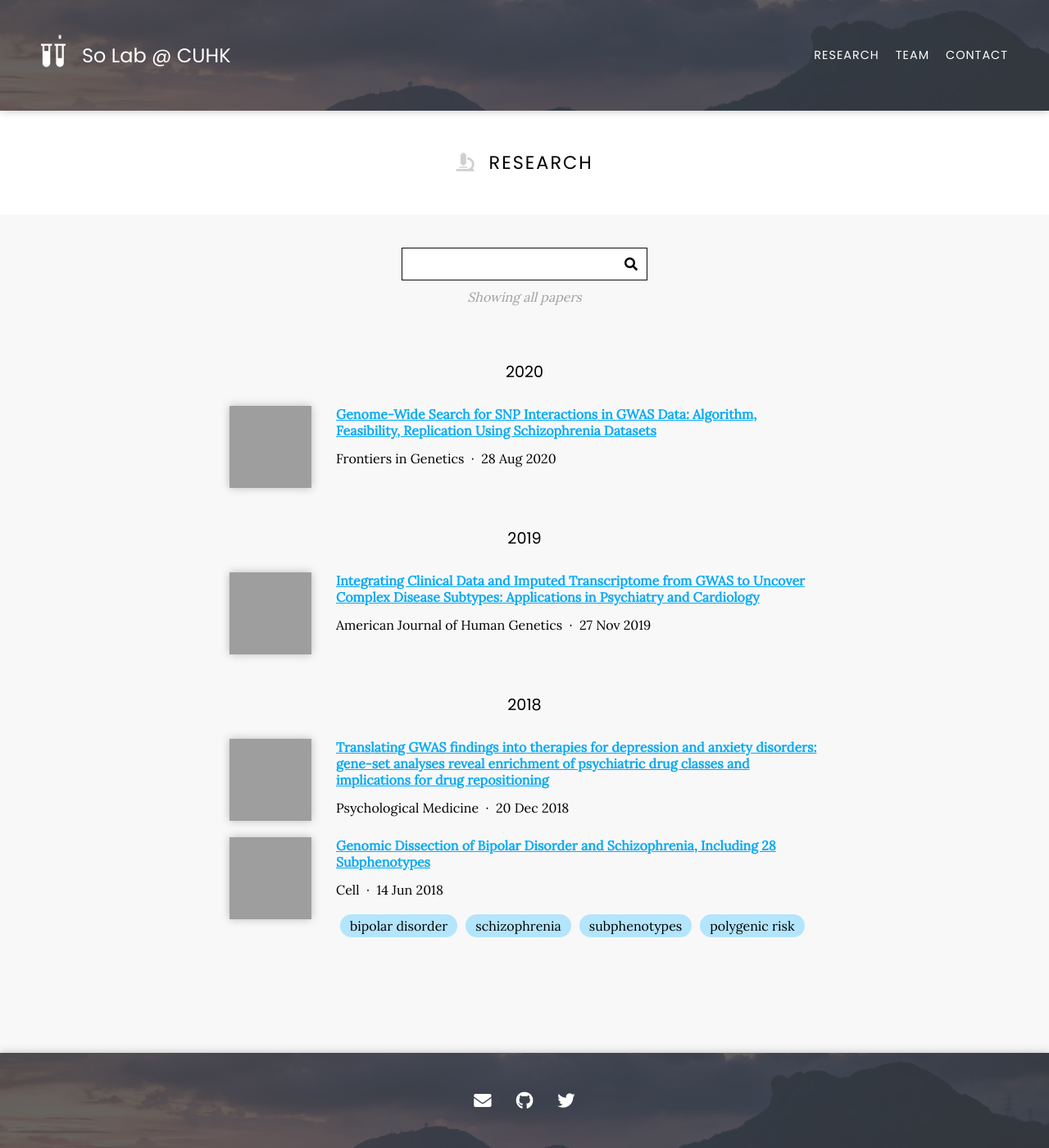
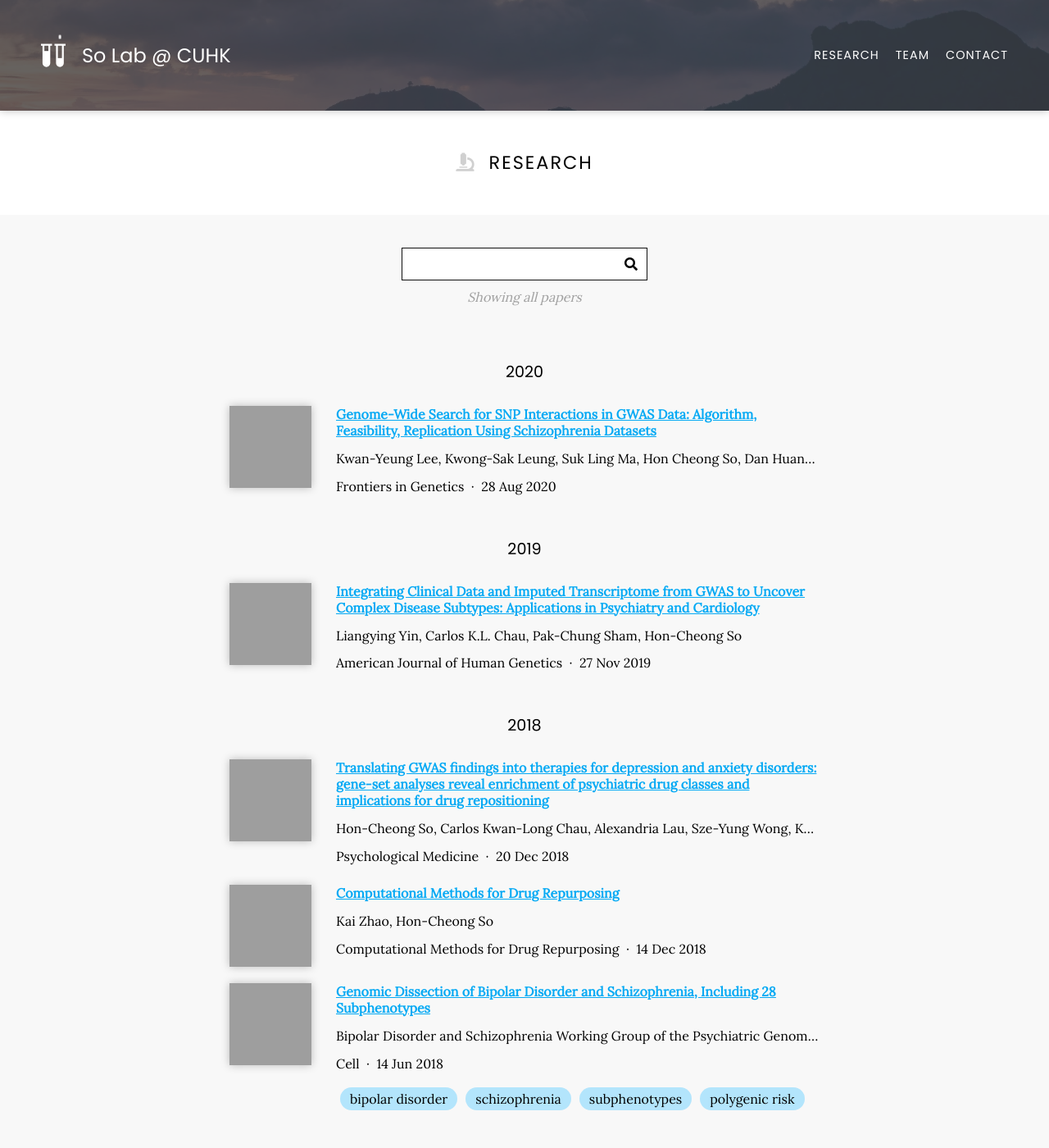
Before and after one commit to Carlos-Chau/so-lab, a Jekyll site: the page built from research/index.md, in a window 1280 px wide and 1400 px high. Shown: the whole window at 82% size. Built offline with Jekyll 4.4.1, drawn with Linux system fonts in a browser that asks for light colours; nearby versions of some CDN libraries; grey boxes are pictures that could not be loaded.

Commit message:
added authors try not using id

```diff
--- a/_data/research-output.yml
+++ b/_data/research-output.yml
@@ -1,4 +1,12 @@
 - title: 'Genome-Wide Search for SNP Interactions in GWAS Data: Algorithm, Feasibility, Replication Using Schizophrenia Datasets'
+  authors:
+  - Kwan-Yeung Lee
+  - Kwong-Sak Leung
+  - Suk Ling Ma
+  - Hon Cheong So
+  - Dan Huang
+  - Nelson Leung-Sang Tang
+  - Man-Hon Wong
   publisher: Frontiers in Genetics
   date: '2020-08-28'
   link: https://www.frontiersin.org/articles/10.3389/fgene.2020.01003
@@ -6,6 +14,8 @@
   image: https://www.frontiersin.org/files/Articles/561986/fgene-11-01003-HTML-r1/image_m/fgene-11-01003-g001.jpg
 
 - title: Genomic Dissection of Bipolar Disorder and Schizophrenia, Including 28 Subphenotypes
+  authors:
+  - Bipolar Disorder and Schizophrenia Working Group of the Psychiatric Genomics Consortium
   publisher: Cell
   date: '2018-06-14'
   link: https://www.sciencedirect.com/science/article/pii/S0092867418306585
@@ -19,22 +29,43 @@
 
 - id: https://doi.org/10.1016/j.ajhg.2019.10.012
   title: 'Integrating Clinical Data and Imputed Transcriptome from GWAS to Uncover Complex Disease Subtypes: Applications in Psychiatry and Cardiology'
+  authors:
+    - Liangying Yin
+    - Carlos K.L. Chau
+    - Pak-Chung Sham
+    - Hon-Cheong So
   publisher: American Journal of Human Genetics
   date: '2019-11-27'
   link: https://doi.org/10.1016/j.ajhg.2019.10.012
   image: https://els-jbs-prod-cdn.jbs.elsevierhealth.com/cms/attachment/50446b21-02c3-4f94-b590-57cb7e898118/gr2.jpg
 
 - title: 'Translating GWAS findings into therapies for depression and anxiety disorders: gene-set analyses reveal enrichment of psychiatric drug classes and implications for drug repositioning'
+  authors:
+  - Hon-Cheong So
+  - Carlos Kwan-Long Chau
+  - Alexandria Lau
+  - Sze-Yung Wong
+  - Kai Zhao
   publisher: Psychological Medicine
   date: '2018-12-20'
   link: https://www.cambridge.org/core/journals/psychological-medicine/article/abs/translating-gwas-findings-into-therapies-for-depression-and-anxiety-disorders-geneset-analyses-reveal-enrichment-of-psychiatric-drug-classes-and-implications-for-drug-repositioning/D62965428C6D178E0AF79B892C15E2C6
   id: https://doi.org/10.1017/S0033291718003641
   image: https://doi.org/10.1017/S0033291718003641
 
+- link: https://link.springer.com/book/10.1007/978-1-4939-8955-3
+  title: 'Computational Methods for Drug Repurposing'
+  authors:
+  - Kai Zhao
+  - Hon-Cheong So
+  publisher: Computational Methods for Drug Repurposing
+  date: '2018-12-14'
+  image: https://media.springernature.com/w306/springer-static/cover-hires/book/978-1-4939-8955-3
 
-# - title: ''
+
+# - link:
+#   title: ''
+#   authors:
+#   -
 #   publisher:
 #   date: ''
-#   link:
-#   id:
 #   image:
```
